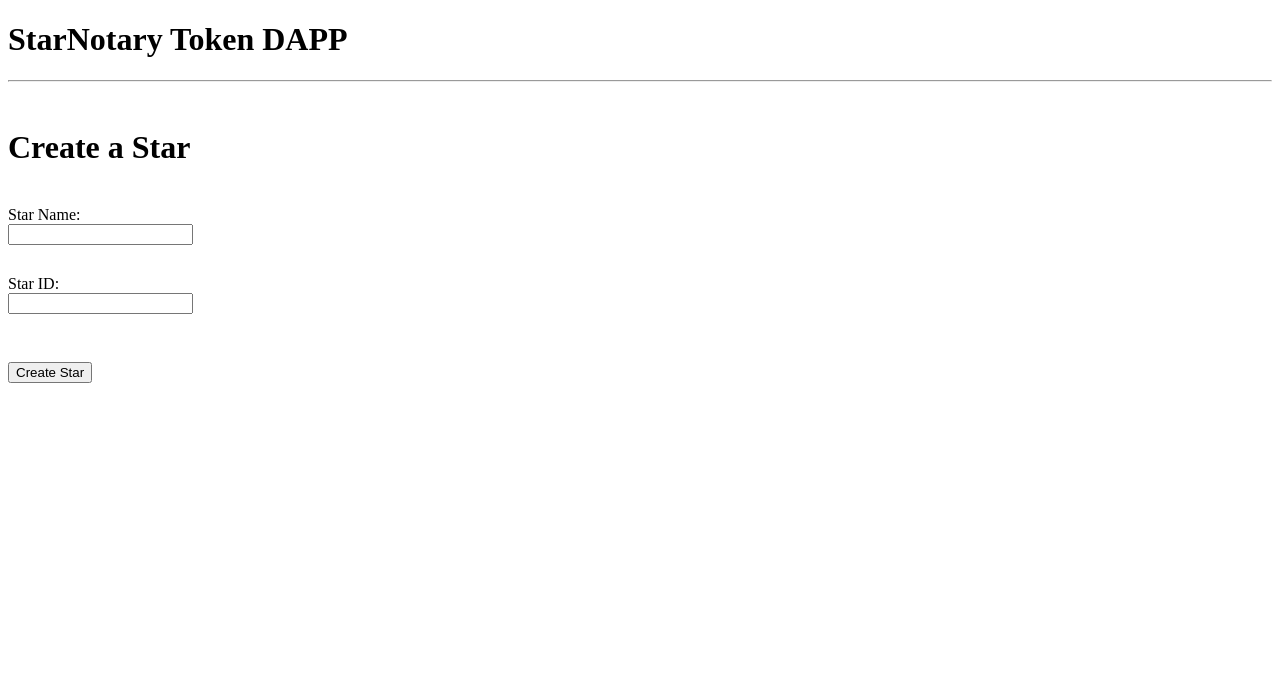
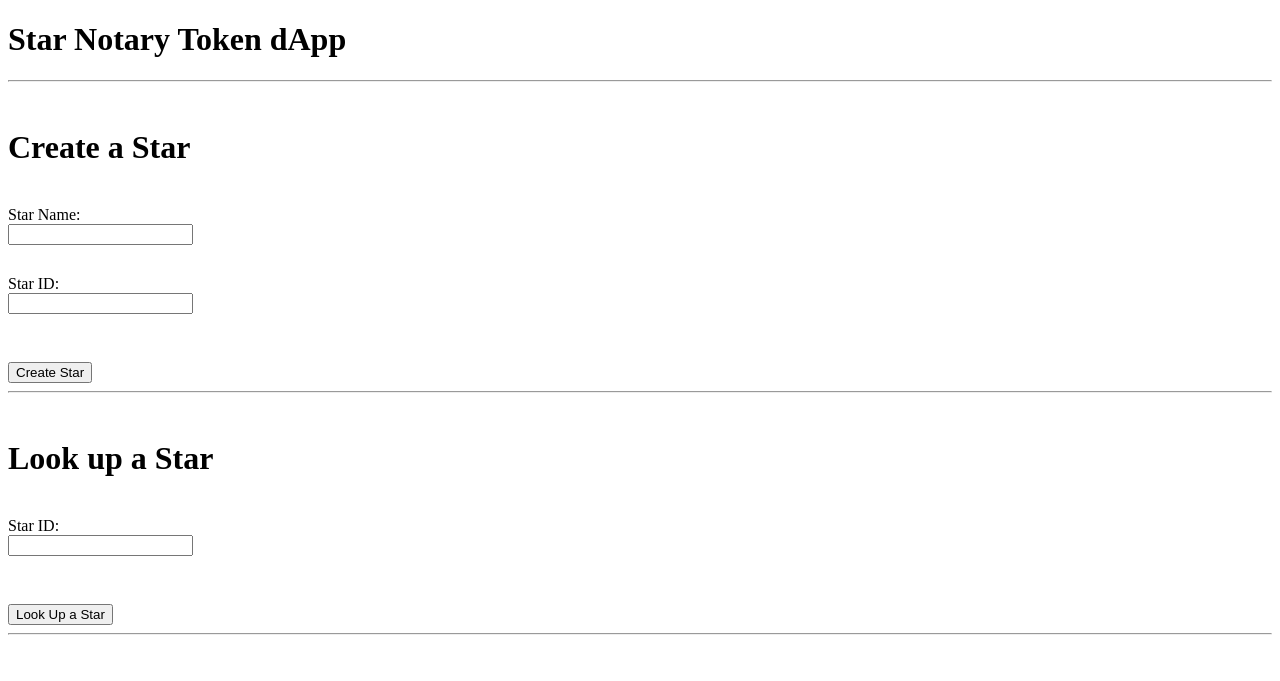
Before and after one commit to frankRose1/star-notary, a website built with webpack: page app/src/index.html in a window 1280 px wide. Built offline with nearby package versions, Linux system fonts and the light colour scheme; what web3 would draw is missing.

```diff
--- a/app/src/index.html
+++ b/app/src/index.html
@@ -1,7 +1,8 @@
 <!DOCTYPE html>
 <html>
   <head>
-    <title>StarNotary DApp</title>
+    <title>Star Notary dApp</title>
+    <link href='https://fonts.googleapis.com/css?family=Open+Sans:400,700' rel='stylesheet' type='text/css'>
   </head>
   <style>
     input {
@@ -10,7 +11,7 @@
     }
   </style>
   <body>
-    <h1>StarNotary Token DAPP</h1>
+    <h1>Star Notary Token dApp</h1>
 
     <hr>
 
@@ -19,11 +20,15 @@
       <br><label for="starName">Star Name:</label><input type="text" id="starName"></input>
       <br><label for="starId">Star ID:</label><input type="text" id="starId"></input>
       <br><br><button id="createStar" onclick="App.createStar()">Create Star</button>
-    <br><br>
       <br>
-
+      <hr>
+      <br>
+      <h1>Look up a Star</h1>
+      <br><label for="name">Star ID:</label><input type="text" id="lookid"></input>
+      <br><br><button onclick="App.lookUp()">Look Up a Star</button>
+      <hr>
+      <br>
       <span id="status"></span>
-
       <br>
     <script src="index.js"></script>
   </body>
--- a/app/src/index.js
+++ b/app/src/index.js
@@ -6,7 +6,7 @@
   account: null,
   meta: null,
 
-  start: async function() {
+  start: async function () {
     const { web3 } = this;
 
     try {
@@ -25,24 +25,26 @@
     }
   },
 
-  setStatus: function(message) {
+  setStatus: function (message) {
     const status = document.getElementById('status');
     status.innerHTML = message;
   },
 
-  createStar: async function() {
-    console.log(`This account ${this.account}`);
+  createStar: async function () {
     const { createStar } = this.meta.methods;
     const name = document.getElementById('starName').value;
     const id = document.getElementById('starId').value;
     await createStar(name, id).send({ from: this.account });
     App.setStatus(`New Star Owner is ${this.account}.`);
-  }
+  },
+
+  // TODO: lookup a star
+  lookUp: async function () {},
 };
 
 window.App = App;
 
-window.addEventListener('load', async function() {
+window.addEventListener('load', async function () {
   if (window.ethereum) {
     //use Metamask's provider
     App.web3 = new Web3(window.ethereum);
```
Also changed, not shown: test/TestStarNotary.js (+3 -3 lines), readme.md. Lines whose indentation alone changed are shown as unchanged.
